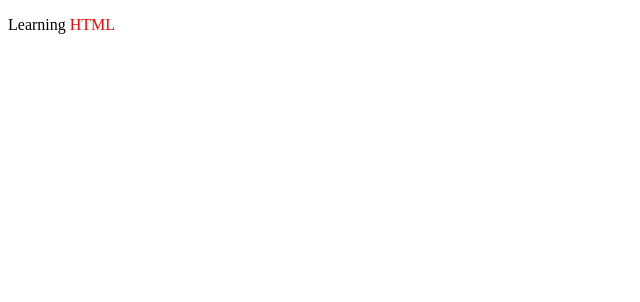
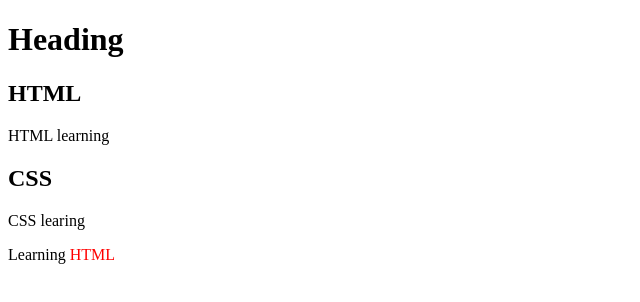
Before and after one commit to Opensourcedeveloper1992/Mosh_programming, a plain HTML site: page boiler_heading_CSS_meta.html in a window 1280 px wide. Shown: the whole page, without its empty margins (0-640 px from the left). Drawn offline with Linux system fonts and the light colour scheme.

Commit message:
Boiler_heading_CSS_meta_entites

```diff
--- a/index2.html
+++ b/boiler_heading_CSS_meta.html
@@ -17,7 +17,13 @@
 </head>
 
 <body>
-    <p>Learning <em> HTML</em></p>
+    <h1>Heading</h1>
+    <h2>HTML</h2>
+    <p>HTML learning</p>
+    <h2>CSS</h2>
+    <p>CSS learing</p>
+
+    <p>Learning <em>HTML</em> </p>
 </body>
 
 </html>
```
Also changed, not shown: entites.html (added, +12 -0 lines).
